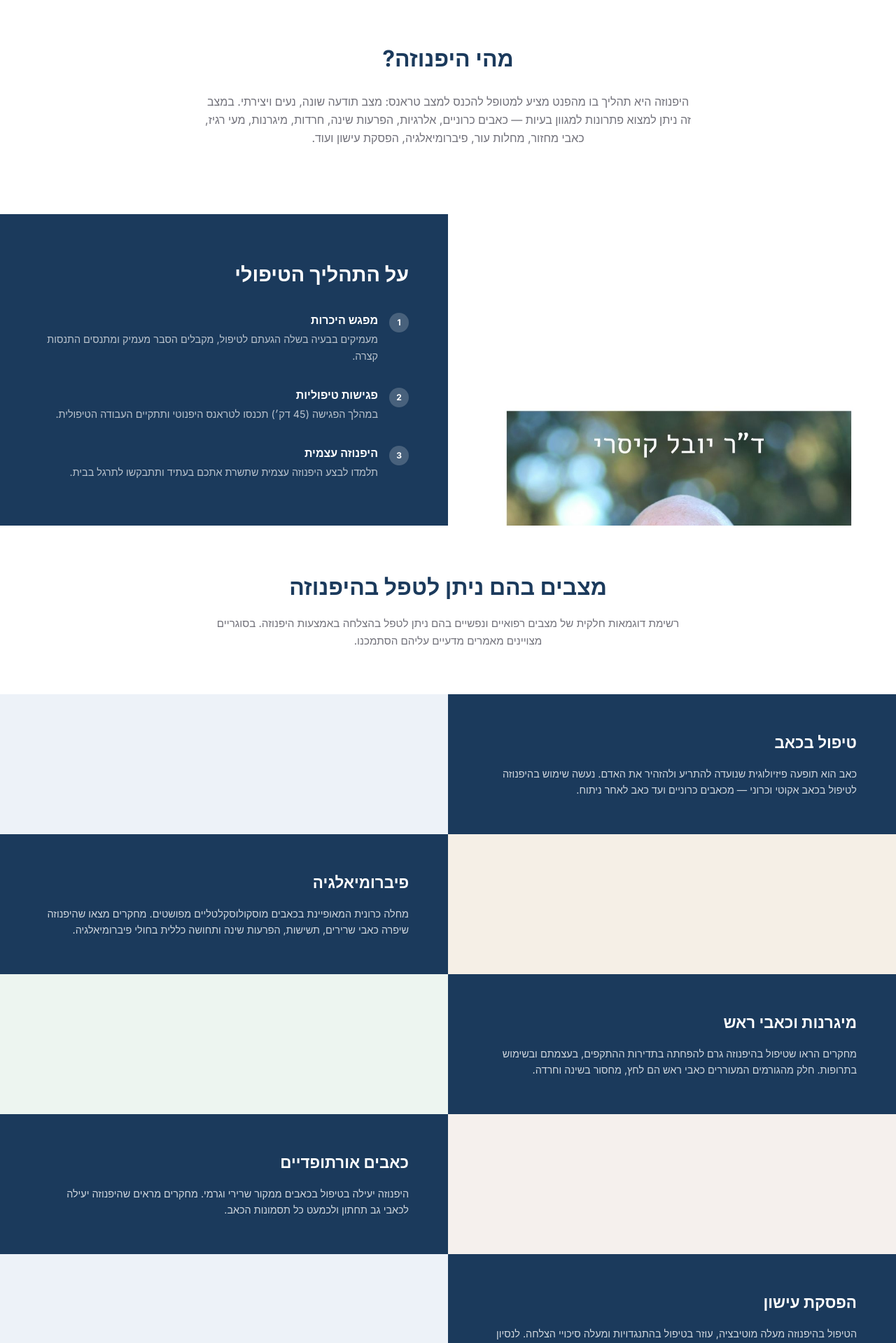
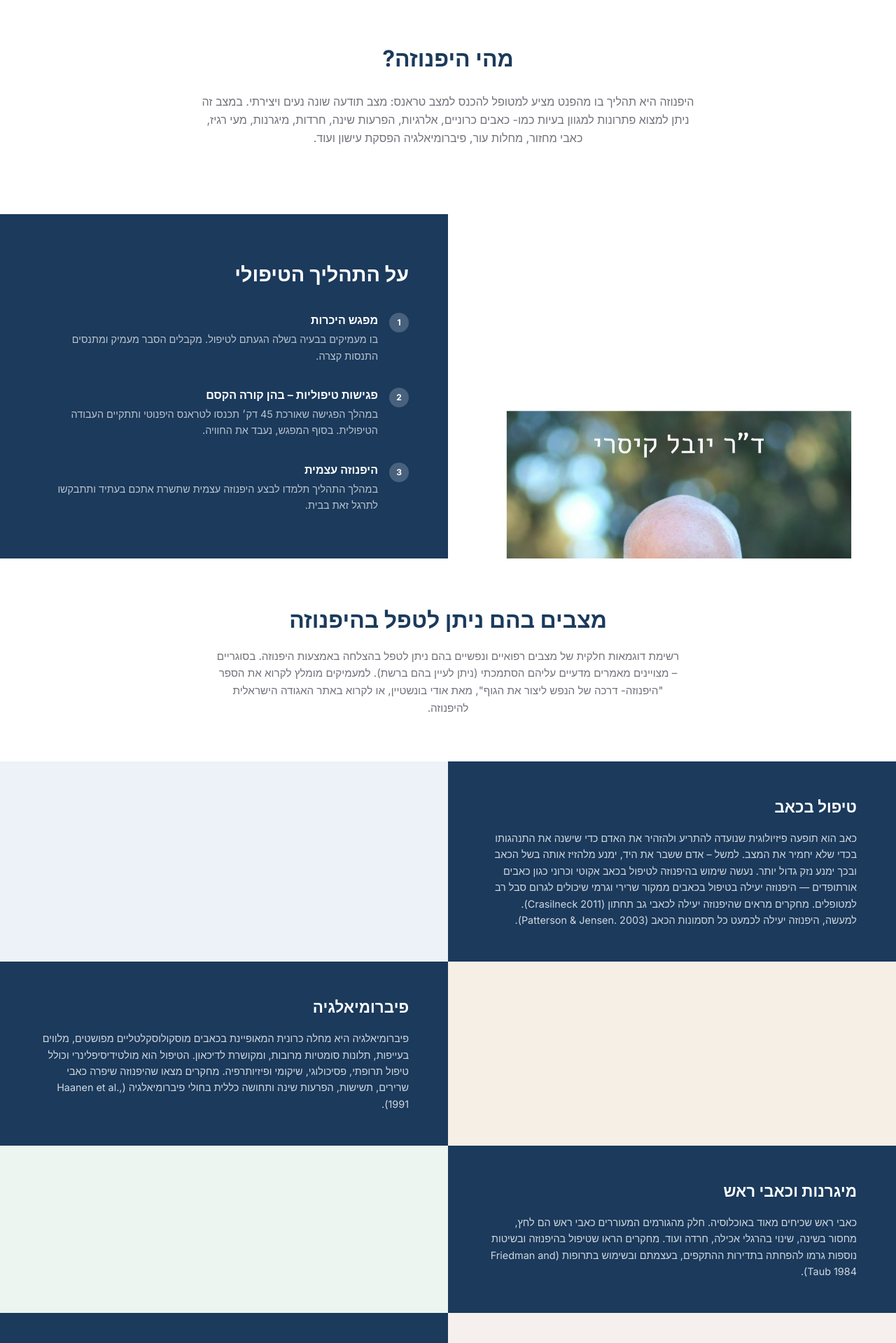
Before and after one commit to Yuval-Ke/makom-leshinui-v2, a Next.js app: page / in a window 1280 px wide. Shown: the part 660-2579 px from the top of the page at 70% size. Built offline with nearby package versions, Linux system fonts and the light colour scheme.

Commit message:
Fix: use exact text from Wix site for all conditions

```diff
--- a/app/page.tsx
+++ b/app/page.tsx
@@ -12,63 +12,58 @@ const conditions: ConditionItem[] = [
   {
     title: "טיפול בכאב",
     content:
-      "כאב הוא תופעה פיזיולוגית שנועדה להתריע ולהזהיר את האדם. נעשה שימוש בהיפנוזה לטיפול בכאב אקוטי וכרוני — מכאבים כרוניים ועד כאב לאחר ניתוח.",
+      "כאב הוא תופעה פיזיולוגית שנועדה להתריע ולהזהיר את האדם כדי שישנה את התנהגותו בכדי שלא יחמיר את המצב. למשל – אדם ששבר את היד, ימנע מלהזיז אותה בשל הכאב ובכך ימנע נזק גדול יותר. נעשה שימוש בהיפנוזה לטיפול בכאב אקוטי וכרוני כגון כאבים אורתופדים — היפנוזה יעילה בטיפול בכאבים ממקור שרירי וגרמי שיכולים לגרום סבל רב למטופלים. מחקרים מראים שהיפנוזה יעילה לכאבי גב תחתון (Crasilneck 2011). למעשה, היפנוזה יעילה לכמעט כל תסמונות הכאב (Patterson & Jensen. 2003).",
   },
   {
     title: "פיברומיאלגיה",
     content:
-      "מחלה כרונית המאופיינת בכאבים מוסקולוסקלטליים מפושטים. מחקרים מצאו שהיפנוזה שיפרה כאבי שרירים, תשישות, הפרעות שינה ותחושה כללית בחולי פיברומיאלגיה.",
+      "פיברומיאלגיה היא מחלה כרונית המאופיינת בכאבים מוסקולוסקלטליים מפושטים, מלווים בעייפות, תלונות סומטיות מרובות, ומקושרת לדיכאון. הטיפול הוא מולטידיסיפלינרי וכולל טיפול תרופתי, פסיכולוגי, שיקומי ופיזיותרפיה. מחקרים מצאו שהיפנוזה שיפרה כאבי שרירים, תשישות, הפרעות שינה ותחושה כללית בחולי פיברומיאלגיה (Haanen et al., 1991).",
   },
   {
     title: "מיגרנות וכאבי ראש",
     content:
-      "מחקרים הראו שטיפול בהיפנוזה גרם להפחתה בתדירות ההתקפים, בעצמתם ובשימוש בתרופות. חלק מהגורמים המעוררים כאבי ראש הם לחץ, מחסור בשינה וחרדה.",
-  },
-  {
-    title: "כאבים אורתופדיים",
-    content:
-      "היפנוזה יעילה בטיפול בכאבים ממקור שרירי וגרמי. מחקרים מראים שהיפנוזה יעילה לכאבי גב תחתון ולכמעט כל תסמונות הכאב.",
+      "כאבי ראש שכיחים מאוד באוכלוסיה. חלק מהגורמים המעוררים כאבי ראש הם לחץ, מחסור בשינה, שינוי בהרגלי אכילה, חרדה ועוד. מחקרים הראו שטיפול בהיפנוזה ובשיטות נוספות גרמו להפחתה בתדירות ההתקפים, בעצמתם ובשימוש בתרופות (Friedman and Taub 1984).",
   },
   {
     title: "הפסקת עישון",
     content:
-      "הטיפול בהיפנוזה מעלה מוטיבציה, עוזר בטיפול בהתנגדויות ומעלה סיכויי הצלחה. לנסיון להפסיק לעשן ללא תמיכה ראויה סיכויי הצלחה מועטים.",
+      "לעישון יש השלכות בריאותיות רבות וביניהן עליה לסיכון בסרטן ריאות, COPD ופגיעה באיכות החיים. לנסיון להפסיק לעשן ללא תמיכה ראויה סיכויי הצלחה מועטים. הטיפול בהיפנוזה, במקביל או ללא טיפול תרופתי, מעלה מוטיבציה, עוזר בטיפול בהתנגדויות ומעלה סיכויי הצלחה.",
   },
   {
     title: "הפרעות שינה",
     content:
-      "להיפנוזה ולשיטות הרגעה יש תועלת רבה בטיפול בנדודי שינה, ביעותי לילה וסומנמבוליזם. הטיפול משלב לימוד היגיינת שינה והיפנוזה עצמית.",
+      "הפרעות שינה כוללות נדודי שינה (אינסומניה), ביעותי לילה, סונמבוליזם והרטבת לילה (בילדים לרוב) ועוד. הפרעות השינה פוגעות בתפקוד הנורמלי וגורמות סבל רב. להיפנוזה ולשיטות הרגעות יש תועלת רבה בטיפול בהפרעות שינה מסוגים שונים (Becker. 2015), והטיפול משלב לימוד היגיינת שינה והיפנוזה עצמית.",
   },
   {
     title: "הפרעות עיכול",
     content:
-      "היפנוזה מועילה למגוון הפרעות עיכול כגון IBS (תסמונת המעי הרגיז). ההיפנוזה משפיעה על החלקים במוח שאחראים על תנועת המעי ועל תחושת הכאב.",
+      "היפנוזה מועילה למגוון הפרעות עיכול כגון IBS (תסמונת המעי הרגיז). התסמונת מתבטאת בתבנית אבנורמלית של שילשול, עצירות, או שילוב ביניהן. ההיפנוזה משפיעה על החלקים במוח שאחראים על תנועת המעי ועל תחושת הכאב. מחקרים הראו אפקטיביות רבה בטיפול בהיפנוזה בתסמונת המעי הרגיז (Whorwell 1987).",
   },
   {
     title: "הריון ולידה",
     content:
-      "מחקרים מראים כי שימוש בהיפנוזה מגביר את הביטחון העצמי והרוגע של היולדת, מעלה שיעור לידות ספונטניות ומצמצם שכיחות דיכאון לאחר לידה.",
+      "הריון ולידה הן אחת החוויות המרגשות והעוצמתיות ביותר, אך לעיתים נלוות גם חרדה ודאגה מפני הכאב הכרוך בלידה. כבר לפני מאה שנים השתמשו בהיפנוזה לשליטה בכאב בזמן לידה וגם כיום ניתן להפחית בעזרת היפנוזה את הצורך בתרופות לשיכוך כאב. מחקרים מראים כי שימוש בהיפנוזה מגביר את הביטחון העצמי והרוגע של היולדת, מעלה שיעור לידות ספונטניות ומצמצם שכיחות דיכאון לאחר לידה (Harmon, Hynan and Tyre, 1990).",
   },
   {
     title: "חרדה",
     content:
-      "דוגמאות להפרעות חרדה בהן ניתן לטפל: פחדים ממחטים וזריקות, חרדת טיסות, חרדה דנטלית ועוד. במהלך הטיפול המטופל מדמיין את הדבר ממנו הוא נמנע תוך כדי רגיעה עמוקה.",
+      "הפרעות חרדה הן מגוונות, שכיחות יחסית, ומפריעות לניהול חיים תקינים. דוגמאות להפרעות חרדה בהן ניתן לטפל בהיפנוזה: פחדים ממחטים וזריקות, חרדת טיסות, חרדה דנטלית ועוד. במהלך טיפול היפנוטי המטופל יכול לדמיין את הדבר ממנו הוא נמנע תוך כדי רגיעה עמוקה ותחושת שליטה, לשנות את מסגרת ההתייחסות, ללמוד טכניקות לוויסות החרדה ועוד.",
   },
   {
     title: "סרטן",
     content:
-      "היפנוזה יעילה ביותר בהתמודדות עם תופעות לוואי של כימותרפיה. הטיפול מועיל לחרדה ולסטרס שמתלווים למחלה ומחזק את יכולת ההתמודדות.",
+      "מחלת הסרטן והטיפול בה הופכים נפוצים יותר ויותר. היפנוזה יעילה ביותר בהתמודדות עם תופעות לוואי של כימותרפיה כגון גלי חום אצל נשים שחלו בסרטן שד, בחילות והקאות בילדים ועוד (Jacknow, Tschann & Boyce, 1994). בנוסף, הטיפול בהיפנוזה מועיל לטיפול בחרדה ובסטרס שמתלווים למחלה (Chen, Liu, Chen, 2017) ומחזק את יכולת ההתמודדות.",
   },
   {
     title: "היפנוזה בילדים",
     content:
-      "ילדים מגיבים לטיפול היפנוטי אפילו טוב יותר ממבוגרים. קיימים טיפולים לבעיות נפוצות — הרטבת לילה, העלמת נגעים בעור, חרדה מפני מחטים, סיוטי לילה ועוד.",
+      "ילדים מגיבים לטיפול היפנוטי אפילו טוב יותר ממבוגרים ועל כן קיימים טיפולים היפנוטיים לבעיות נפוצות — הרטבת לילה ראשונית (Enuresis), העלמת נגעים בעור – ורוקה ואקזמות, חרדה מפני מחטים וזריקות, סיוטי לילה ועוד.",
   },
 ];
 
 const panelBg = [
   "#EDF2F8", "#F5EFE6", "#EDF5F0", "#F5F0ED", "#EDF2F8",
-  "#F5EFE6", "#EDF5F0", "#F5F0ED", "#EDF2F8", "#F5EFE6", "#EDF5F0",
+  "#F5EFE6", "#EDF5F0", "#F5F0ED", "#EDF2F8", "#F5EFE6",
 ];
 
 export default function HomePage() {
@@ -88,9 +83,9 @@ export default function HomePage() {
               מהי היפנוזה?
             </h2>
             <p className="text-muted-fg leading-relaxed" style={{ fontSize: "clamp(0.85rem, 1.8vw, 1rem)" }}>
-              היפנוזה היא תהליך בו מהפנט מציע למטופל להכנס למצב טראנס: מצב תודעה שונה, נעים ויצירתי.
-              במצב זה ניתן למצוא פתרונות למגוון בעיות — כאבים כרוניים, אלרגיות, הפרעות שינה, חרדות,
-              מיגרנות, מעי רגיז, כאבי מחזור, מחלות עור, פיברומיאלגיה, הפסקת עישון ועוד.
+              היפנוזה היא תהליך בו מהפנט מציע למטופל להכנס למצב טראנס: מצב תודעה שונה נעים ויצירתי.
+              במצב זה ניתן למצוא פתרונות למגוון בעיות כמו- כאבים כרוניים, אלרגיות, הפרעות שינה, חרדות,
+              מיגרנות, מעי רגיז, כאבי מחזור, מחלות עור, פיברומיאלגיה הפסקת עישון ועוד.
             </p>
           </FadeIn>
         </div>
@@ -121,15 +116,15 @@ export default function HomePage() {
                 {[
                   {
                     title: "מפגש היכרות",
-                    body: "מעמיקים בבעיה בשלה הגעתם לטיפול, מקבלים הסבר מעמיק ומתנסים התנסות קצרה.",
+                    body: "בו מעמיקים בבעיה בשלה הגעתם לטיפול. מקבלים הסבר מעמיק ומתנסים התנסות קצרה.",
                   },
                   {
-                    title: "פגישות טיפוליות",
-                    body: "במהלך הפגישה (45 דק׳) תכנסו לטראנס היפנוטי ותתקיים העבודה הטיפולית.",
+                    title: "פגישות טיפוליות – בהן קורה הקסם",
+                    body: "במהלך הפגישה שאורכת 45 דק׳ תכנסו לטראנס היפנוטי ותתקיים העבודה הטיפולית. בסוף המפגש, נעבד את החוויה.",
                   },
                   {
                     title: "היפנוזה עצמית",
-                    body: "תלמדו לבצע היפנוזה עצמית שתשרת אתכם בעתיד ותתבקשו לתרגל בבית.",
+                    body: "במהלך התהליך תלמדו לבצע היפנוזה עצמית שתשרת אתכם בעתיד ותתבקשו לתרגל זאת בבית.",
                   },
                 ].map((item, i) => (
                   <div key={i} className="flex gap-4">
@@ -165,7 +160,8 @@ export default function HomePage() {
           </h2>
           <p className="text-muted-fg max-w-2xl mx-auto leading-relaxed" style={{ fontSize: "clamp(0.8rem, 1.6vw, 0.95rem)" }}>
             רשימת דוגמאות חלקית של מצבים רפואיים ונפשיים בהם ניתן לטפל בהצלחה באמצעות היפנוזה.
-            בסוגריים מצויינים מאמרים מדעיים עליהם הסתמכנו.
+            בסוגריים – מצויינים מאמרים מדעיים עליהם הסתמכתי (ניתן לעיין בהם ברשת).
+            למעמיקים מומלץ לקרוא את הספר &quot;היפנוזה- דרכה של הנפש ליצור את הגוף&quot;, מאת אודי בונשטיין, או לקרוא באתר האגודה הישראלית להיפנוזה.
           </p>
         </FadeIn>
       </section>
```
